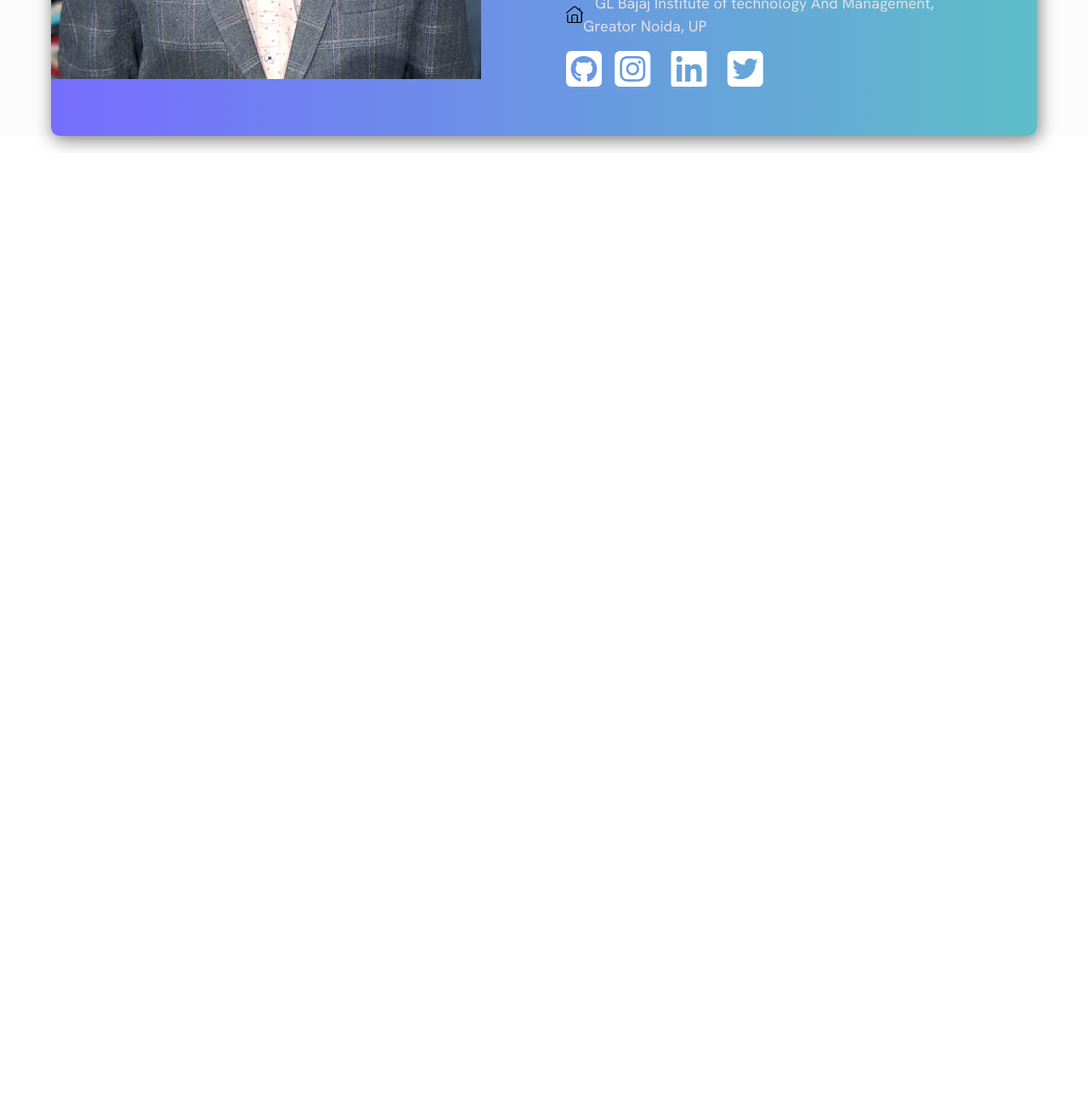
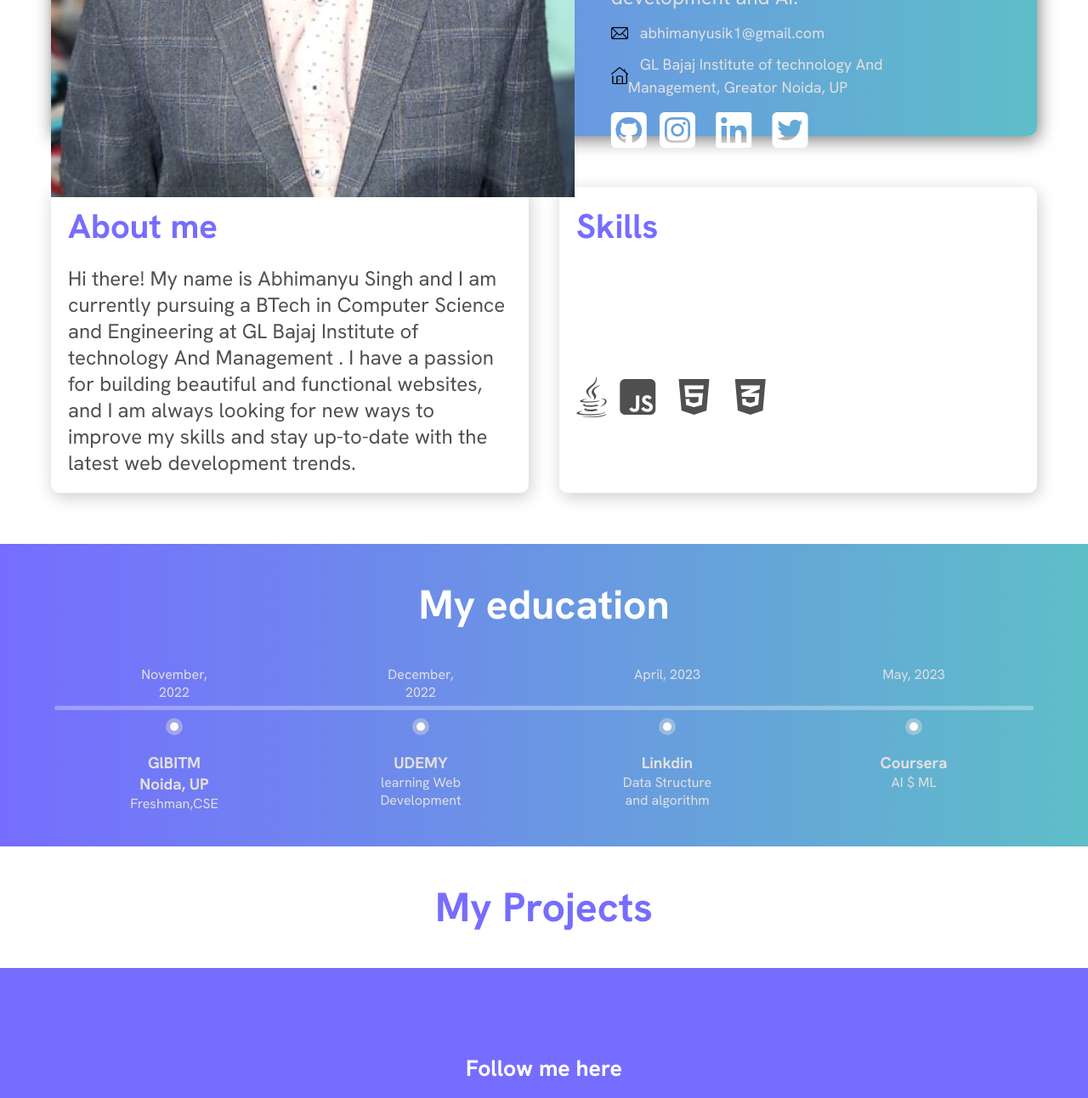
Before and after one commit to AbhimanyuSingh2005/portfolio, a plain HTML site: page index.html in a window 1280 px wide. Shown: the part 651-1943 px from the top of the page at 85% size. Before the commit the page ends 831 px from the top, so only its background shows below. Drawn offline with nearby package versions, Linux system fonts and the light colour scheme.

Commit message:
updating my protfolio

```diff
--- a/index.html
+++ b/index.html
@@ -9,44 +9,132 @@
     <link rel="stylesheet" href="styles.css" />
   </head>
   <body>
-    <section id="top">
     <nav class="navbar">
-        <p>Abhimanyu Singh</p>
+      <a href="https://github.com/AbhimanyuSingh2005/protfolio"><p>Abhimanyu Singh</p></a>
       <ul>
-          <li>Home</li>
-          <li>Portfolio</li>
-          <li>Projects</li>
-          <li class="contact">Contact</li>
+        <a href="#hero"><li>Home</li></a>
+        <a href="#education"><li>Education</li></a>
+        <a href="#projects"><li>Projects</li></a>
+        <a href="mailto:abhimanyusik1@gmail.com"><li class="contact">Contact</li></a>
       </ul>
     </nav>
-      <div class="hero">
+      <div id="hero">
         <img class="profile" src="images/profile.png" alt="profile" />
         <span>
           Welcome to my personal website! Myself
           <h1>Abhimanyu Singh</h1>
-          Front End Dev | AI Enthusiast <br> <br>
+          Front End Dev | AI Enthusiast <br />
+          <br />
           <p class="details">
-            I'm always looking for ways to push the boundaries of what's possible with technology.
-            On my site, you'll find a portfolio of my latest projects, as well as resources and tips for other developers looking to stay up-to-date on the latest trends in web development and AI.
+            I'm always looking for ways to push the boundaries of what's
+            possible with technology. On my site, you'll find a portfolio of my
+            latest projects, as well as resources and tips for other developers
+            looking to stay up-to-date on the latest trends in web development
+            and AI.
           </p>
           <p class="icon">
-            <img class="img-icon" src="images/mail.png" alt="mail-icon" >
+            <img class="img-icon" src="images/mail.png" alt="mail-icon" />
             &nbsp&nbsp&nbspabhimanyusik1@gmail.com
           </p>
-          <p class="icon">
-            <img class="img-icon" src="images/home.png" alt="home-icon" >
-            &nbsp&nbsp&nbspGL Bajaj Institute of technology And Management, Greator Noida, UP
-          </p>
+          <a href="https://www.glbitm.org" class="icon">
+            <img class="img-icon college" src="images/home.png" alt="home-icon" />
+            &nbsp&nbsp&nbspGL Bajaj Institute of technology And Management,
+            Greator Noida, UP
+          </a>
           <p class="social">
-            <a  class="social-link" href=""><i class="fa-brands fa-square-github fa-2xl"></i></a>
-            <a class="social-link" href=""><i class="fa-brands fa-square-instagram fa-2xl fa-fw"></i></a>
-            <a class="social-link" href=""><i class="fa-brands fa-linkedin fa-2xl fa-fw"></i></a>
-            <a class="social-link" href=""><i class="fa-brands fa-square-twitter fa-2xl fa-fw"></i></a>
+            <a class="social-link" href=""
+              ><i class="fa-brands fa-square-github fa-2xl"></i
+            ></a>
+            <a class="social-link" href=""
+              ><i class="fa-brands fa-square-instagram fa-2xl fa-fw"></i
+            ></a>
+            <a class="social-link" href=""
+              ><i class="fa-brands fa-linkedin fa-2xl fa-fw"></i
+            ></a>
+            <a class="social-link" href=""
+              ><i class="fa-brands fa-square-twitter fa-2xl fa-fw"></i
+            ></a>
           </p>
         </span>
       </div>
+    <section id="about">
+      <div class="about-detail">
+        <h2>About me</h2>
+        <p>
+          Hi there! My name is Abhimanyu Singh and I am currently pursuing a BTech in
+          Computer Science and Engineering at GL Bajaj Institute of technology And Management . I have a passion for
+          building beautiful and functional websites, and I am always looking
+          for new ways to improve my skills and stay up-to-date with the latest
+          web development trends.
+        </p>
+      </div>
+      <div class="about-detail">
+        <h2>Skills</h2>
+        <p class="skill">
+          <i class="fa-brands fa-java fa-2xl "></i>
+          <i class="fa-brands fa-square-js fa-2xl fa-fw"></i>
+          <i class="fa-brands fa-html5 fa-2xl fa-fw"></i>
+          <i class="fa-brands fa-css3-alt fa-2xl fa-fw "></i>
+        </p>
+      </div>
     </section>
-    <script src="https://kit.fontawesome.com/e25ae51b73.js" crossorigin="anonymous"></script>
+    <section id="education">
+      <h2>
+        My education
+      </h2>
+      <ul>
+        <li>November, 2022</li>
+        <li>December, 2022</li>
+        <li>April, 2023</li>
+        <li>May, 2023</li>
+      </ul>
+      <ul>
+        <li class="point"><div></div></li>
+        <li class="point"><div></div></li>
+        <li class="point"><div></div></li>
+        <li class="point"><div></div></li>
+      </ul>
+      <ul>
+        <li><h3>GlBITM Noida, UP</h3><p>Freshman,CSE</p></li>
+        <li><h3>UDEMY</h3><p>learning Web Development</p></li>
+        <li><h3>Linkdin</h3><p>Data Structure and algorithm</p></li>
+        <li><h3>Coursera</h3><p>AI $ ML</p></li>
+      </ul>
+    </section>
+    <section id="projects">
+      <h2>My Projects</h2>
+      <div class="project-container">
+        <div class="project">
+
+        </div>
+        <div class="project">
+
+        </div>
+        <div class="project">
+
+        </div>
+        <div class="project">
+
+        </div>
+        <div class="project">
+
+        </div>
+        <div class="project">
+
+        </div>
+      </div>
+    </section>
+    <footer>
+      <h5>Follow me here</h5>
+      <a href=""><i class="fa-brands fa-linkedin-in fa-fw"></i></a>
+      <a href=""><i class="fa-brands fa-github fa-fw"></i></a>
+      <a href=""><i class="fa-brands fa-instagram fa-fw"></i></a>
+      <a href=""><i class="fa-brands fa-twitter fa-fw"></i></a>
+    </footer>
+    <script
+      src="https://kit.fontawesome.com/e25ae51b73.js"
+      crossorigin="anonymous"
+    ></script>
     <script src="https://ajax.googleapis.com/ajax/libs/jquery/3.6.1/jquery.min.js"></script>
     <script src="index.js"></script>
   </body>
--- a/styles.css
+++ b/styles.css
@@ -3,16 +3,21 @@
 * {
     margin: 0;
     padding: 0;
+    scroll-behavior: smooth;
 }
-
+a{
+    text-decoration: none;
+}
 body {
     font-family: 'Hanken Grotesk', sans-serif;
     font-size: 32px;
-    /* box-sizing:content-box; */
+
 }
-#top{
-    background-color: rgb(252, 252, 252);
-}
+
+/* top section */
+
+
+/* navbar */
 .navbar {
     transition: all 0.5s;
     position: sticky;
@@ -33,8 +38,8 @@ body {
 }
 
 .navbar p {
-    text-decoration: none;
     font-weight: 700;
+    color: rgb(65,84,241);
 }
 .navbar ul{
     display : flex;
@@ -44,6 +49,8 @@ body {
     font-size: 0.5em;
     margin-left: 40px;
     padding: 10px 20px;
+    color: rgb(65,84,241);
+
 }
 .navbar .contact{
     background-color: #766dff;
@@ -58,7 +65,9 @@ body {
 .navbar ul li:hover{
     color: #766dff;;
 }
-.hero{
+
+/*hero section */
+#hero{
     background-image: -webkit-linear-gradient(0deg, #766dff 0%, #5ebec8 100%);
     display: grid;
     grid-template-columns: auto auto;
@@ -70,40 +79,147 @@ body {
     box-shadow: 2px 5px  20px rgba(0, 0, 0,0.5);
     line-height: 1.5;
 }
-.hero profile{
+#hero .profile{
 
     height: 100%;
     width: auto;
 }
-.hero span{
+#hero span{
     margin: 60px 100px ;
     font-size: 0.75em;
 }
-.hero h1{
+#hero h1{
     font-size: 2em;
 }
-.hero  .details{
+#hero  .details{
     color: rgb(226, 224, 224);
 }
-.hero .icon{
+#hero .icon{
     font-size: 0.75em;
     margin-top: 10px;
     color: rgb(226, 224, 224);
     display: flex;
     align-items: center;
 }
-.hero .img-icon {
+#hero .img-icon {
     width: 20px;
 }
-.hero .social{
+#hero .social{
     margin-top: 20px;
 
 }
-.hero .social-link{
-    text-decoration: none;
+#hero .social-link{
     color: #fff;
 }
-.hero .social-link:hover{
+#hero .social-link:hover{
     transition: all 0.5s;
     opacity: 70%;
 }
+
+/* about section */
+#about{
+    margin: 60px 60px;
+    display: flex;
+    justify-content: space-between;
+}
+.about-detail{
+    width: 45%;
+    padding: 20px;
+    border-radius: 10px;
+    box-shadow: 2px 5px  20px rgba(0, 0, 0,0.2);
+
+}
+.about-detail h2{
+    font-size: 1.25em;
+    color: #766dff;
+}
+.about-detail p{
+    font-size: 0.75em;
+    margin-top: 20px;
+    color: rgb(81, 80, 80);
+}
+.about-detail .skill{
+    margin-top: 160px;
+}
+.about-detail .skill *:hover{
+    font-size: 60px;
+    transition: all 0.5s;
+}
+
+/*education Section */
+#education{
+    background-image: -webkit-linear-gradient(0deg, #766dff 0%, #5ebec8 100%);
+    text-align: center;
+    padding: 40px 60px;
+}
+#education::before{
+    content: '';
+    width: 90%;
+    background-color: rgba(255, 255, 255, 0.322);
+    border-radius: 2.5px;
+    height: 5px;
+    position: absolute;
+    transform: translate(-50%,150.5px);
+}
+
+#education h2{
+     color: #fff;
+     margin-bottom: 40px;
+}
+#education ul{
+    margin-top: 20px;
+    font-size: 0.5em;
+    display: flex;
+    justify-content: space-around;
+}
+#education ul li{
+    list-style: none;
+    color : rgb(226, 224, 224);
+    width : 10%;
+}
+#education ul .point{
+    background-color: rgba(226, 224, 224, 0.422);
+    display: flex;
+    justify-content: center;
+    align-items: center;
+    width: 20px;
+    height: 20px;
+    border-radius: 10px;
+}
+#education ul .point div{
+    background-color: rgb(255, 250, 250);
+    display: block;
+    width: 10px;
+    height: 10px;
+    border-radius: 5px;
+    margin: auto 5px;
+    z-index: 10;
+}
+/* project section */
+#projects{
+    text-align: center;
+    padding: 40px 60px;
+}
+#projects h2{
+    color: #766dff;
+}
+
+
+/* footer section */
+
+footer{
+    background-color: #766dff;
+    color: #fff;
+    text-align: center;
+    padding: 100px;
+}
+footer h5{
+    margin-bottom: 20px;
+}
+footer a{
+    color: #fff;
+}
+footer a:hover{
+    transition: all 0.25s;
+    opacity: 0.5;
+}
```
Also changed, not shown: index.js (line endings or trailing spaces). Lines whose indentation alone changed are shown as unchanged.
